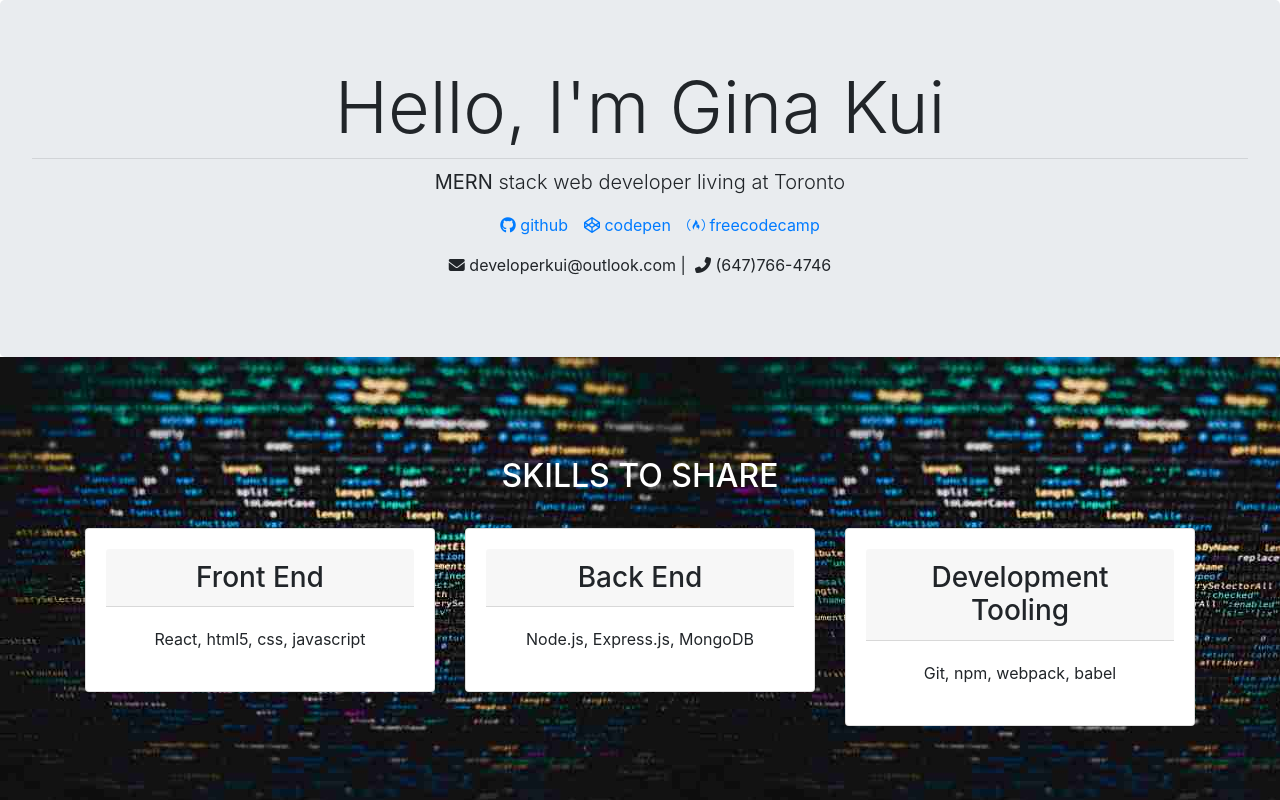
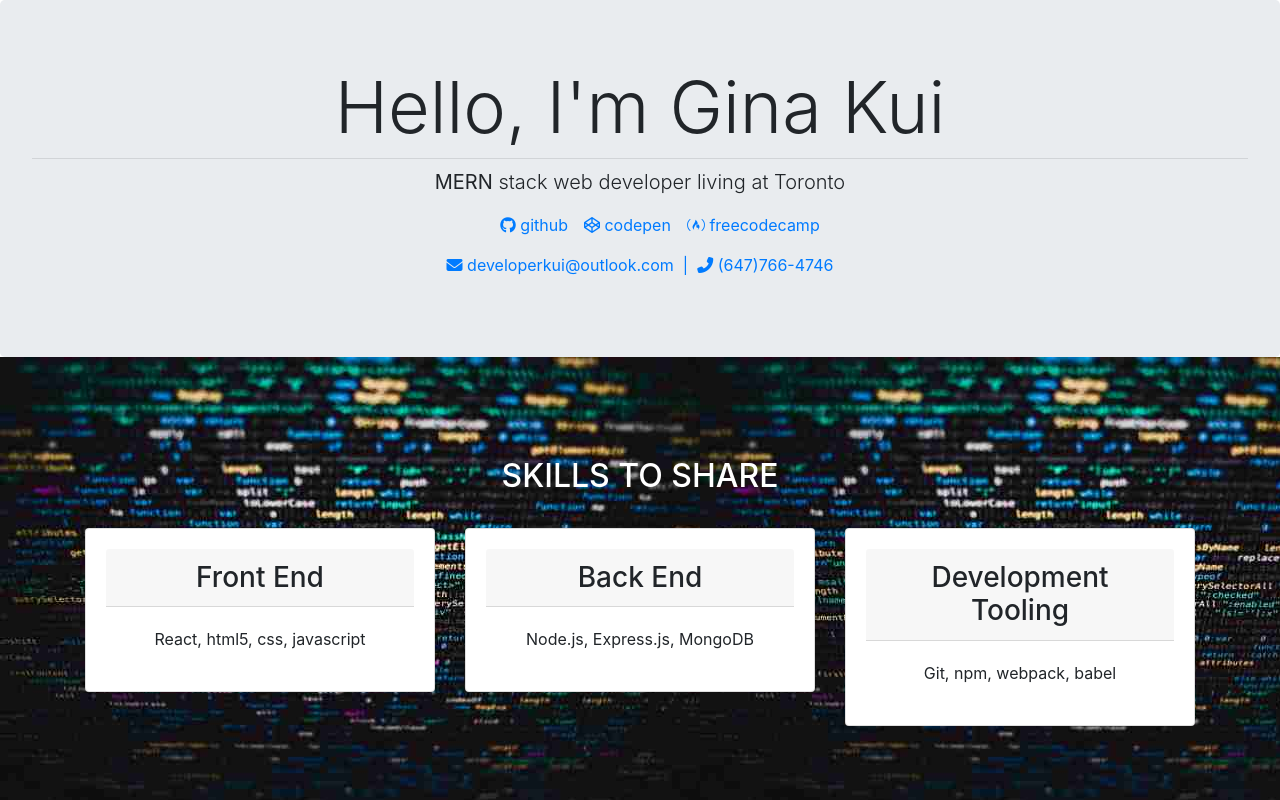
Before and after one commit to GinaKui/portfolio-app, a React (Create React App) app: page / in a window 1280 px wide. Shown: the top 800 px of the page. Built offline with nearby package versions, Linux system fonts and the light colour scheme.

Commit message:
add <a> tag to email and tel

```diff
--- a/src/pages/LandingPage.js
+++ b/src/pages/LandingPage.js
@@ -19,8 +19,10 @@ const LandingPage = () => {
         </ul>
 
         <p>
-          <i className="fas fa-envelope"></i>&nbsp;developerkui@outlook.com &#124; &nbsp;
-          <i className="fas fa-phone-alt"></i>&nbsp;(647)766-4746
+          <a href="mailto:developerkui@outlook.com"><i className="fas fa-envelope"></i>&nbsp;developerkui@outlook.com &nbsp;&#124; &nbsp;</a>
+          <a href="tel:+1.647.766.4746">
+            <i className="fas fa-phone-alt"></i>&nbsp;(647)766-4746
+          </a>
         </p>
       </Jumbotron>
    // </section>
```
